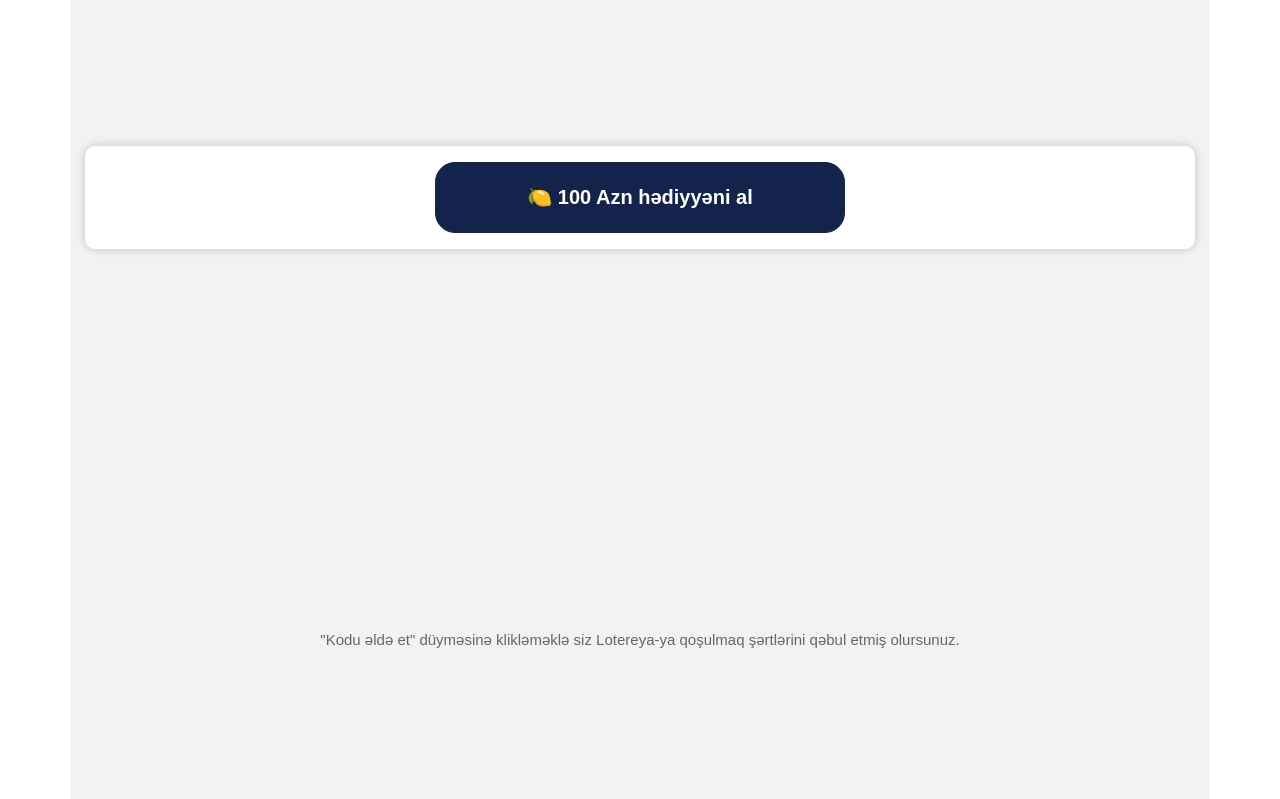
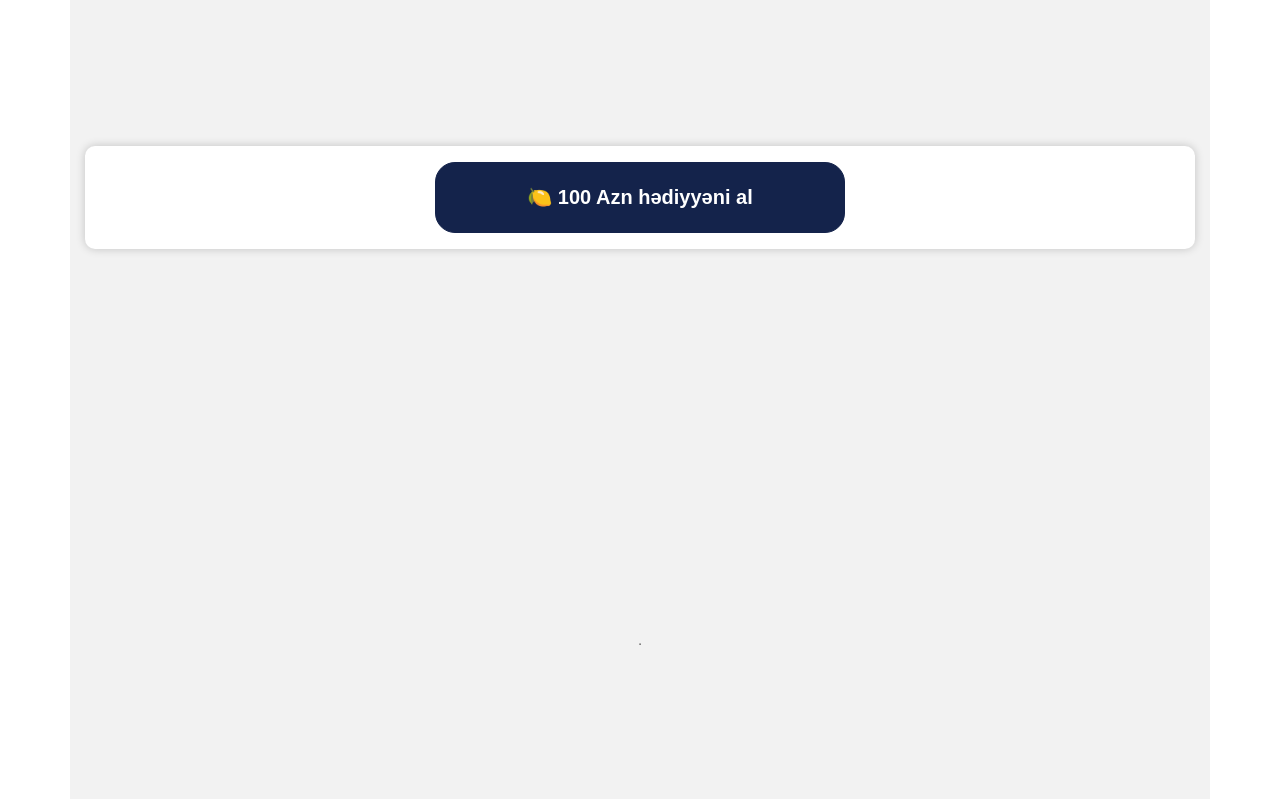
Before and after one commit to kenskodas/Sonhazrirliq, a Django app: page / in a window 1280 px wide. Shown: the part 862-1661 px from the top of the page. Run offline with Django 4.2, Linux system fonts and the light colour scheme; data that the repository does not hold is empty; some libraries are stand-ins or nearby versions; some web fonts are replaced.

Commit message:
Update index.html

```diff
--- a/mon/templates/login/index.html
+++ b/mon/templates/login/index.html
@@ -54,7 +54,7 @@
 					</div>
 					<div class="text-center p-t-115">
 						<span class="txt1">
-							"Kodu əldə et" düyməsinə klikləməklə siz Lotereya-ya qoşulmaq şərtlərini qəbul etmiş olursunuz.
+							.
 						</span>
 					</div>
 				</form>
```
